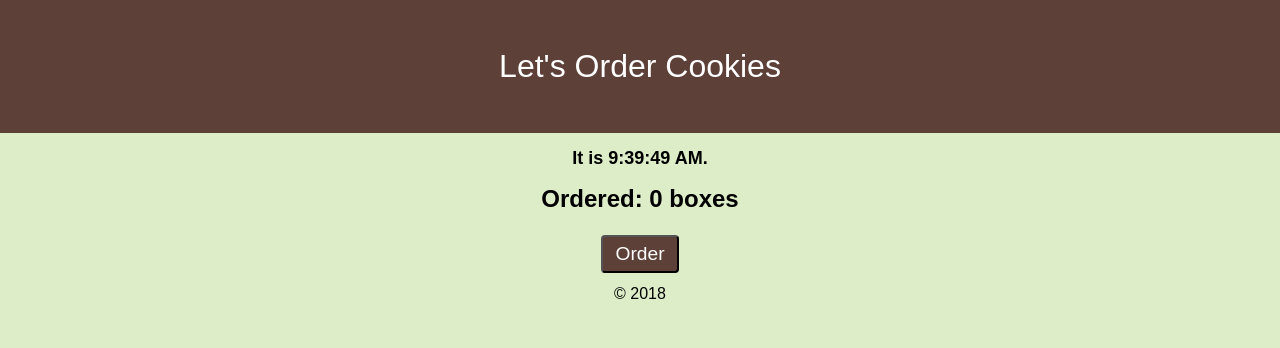
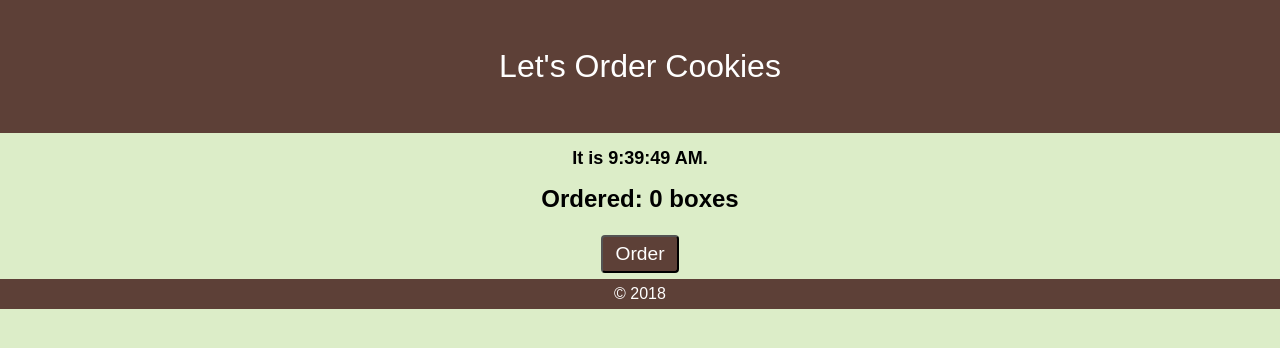
Before and after one commit to turtle96/cookies, a React (Create React App) app: page / in a window 1280 px wide. Shown: the top 348 px of the page. Built offline with nearby package versions, Linux system fonts and the light colour scheme.

Commit message:
add footer styling

```diff
--- a/src/App.css
+++ b/src/App.css
@@ -49,3 +49,10 @@ html {
   margin: 6px;
   border-radius: 4px;
 }
+
+.Footer {
+  background-color: #5D4037;
+  color: white;
+  width: 100%;
+  padding: 6px 0 6px;
+}
--- a/src/App.js
+++ b/src/App.js
@@ -15,7 +15,7 @@ class App extends Component {
 
         <Clock/>
         <Order/>
-        <footer style={{margin: "6px"}}>© {new Date().getFullYear()}</footer>
+        <footer className="Footer">© {new Date().getFullYear()}</footer>
       </div>
     );
   }
```
